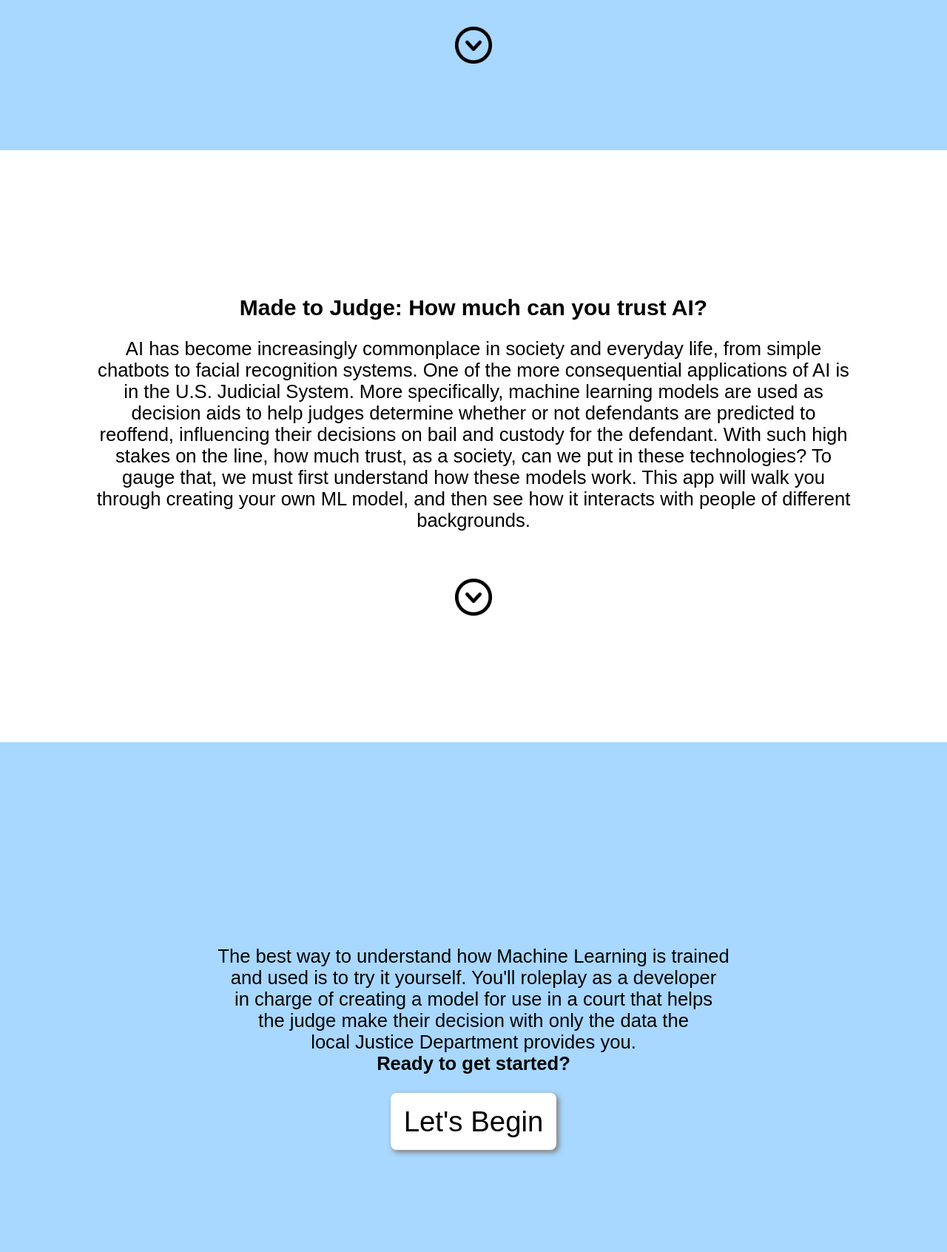
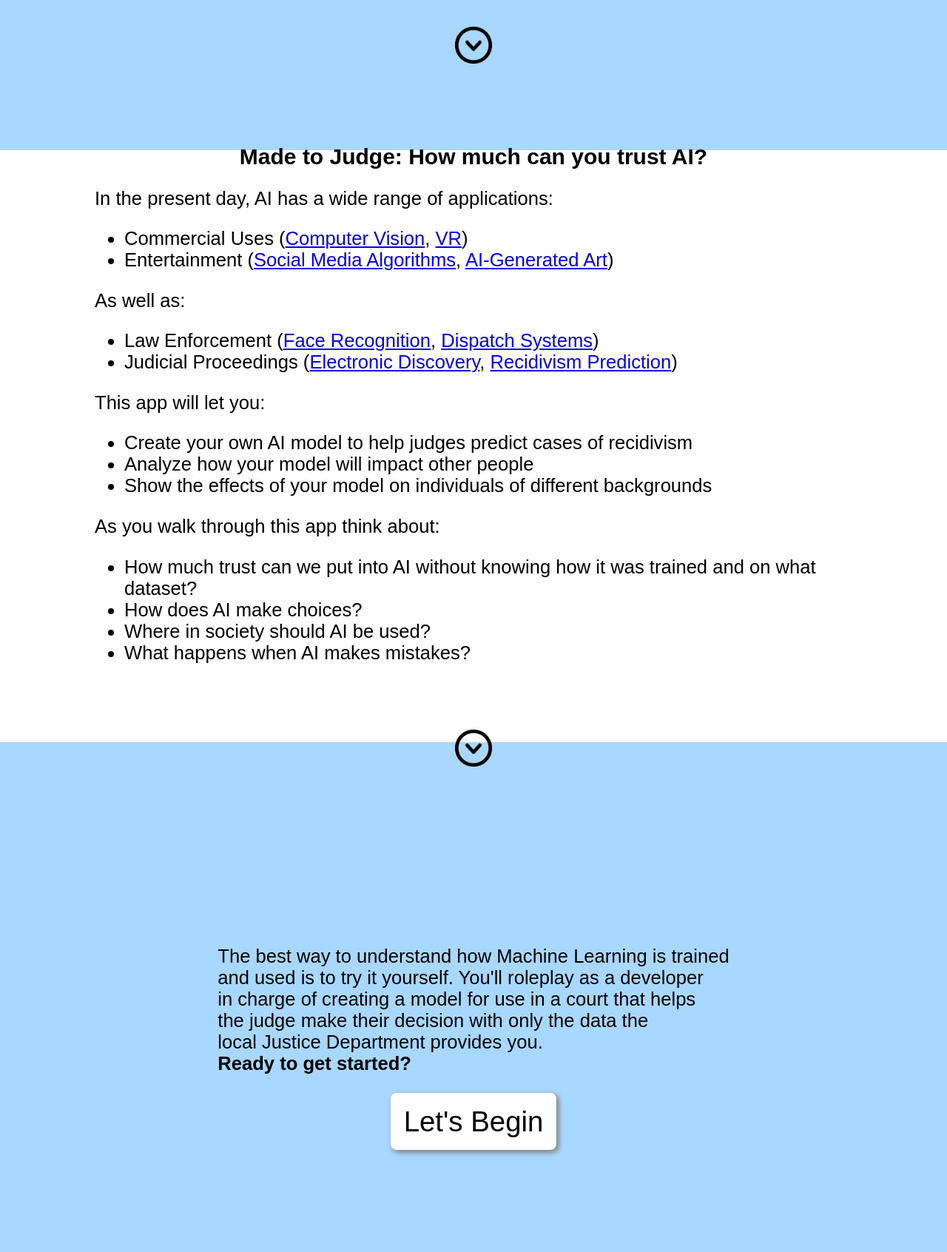
Before and after one commit to rbhushans/ai-interaction-webapp, a Flask app: page / in a window 1280 px wide. Shown: the part 597-2289 px from the top of the page at 74% size. Run offline with Flask 2, Linux system fonts and the light colour scheme.

Commit message:
Redesign intro page

```diff
--- a/app/static/css/style.css
+++ b/app/static/css/style.css
@@ -86,7 +86,7 @@ body {
     font-family: var(--body-font);
     padding-left: 10%;
     padding-right: 10%;
-    text-align: center;
+    text-align: left;
     color: black;
 }
 
--- a/app/templates/index.html
+++ b/app/templates/index.html
@@ -27,14 +27,51 @@
     <div id="home-section-2" class="home-section">
         <h2 id="home-subtitle">Made to Judge: How much can you trust AI?</h2>
         <div class="home-paragraph">
-            AI has become increasingly commonplace in society and everyday life,
-            from simple chatbots to facial recognition systems. One of the more consequential applications
-            of AI is in the U.S. Judicial System. More specifically, machine learning models are
-            used as decision aids to help judges determine whether or not defendants are predicted to reoffend,
-            influencing their decisions on bail and custody for the defendant. With such high stakes on the line,
-            how much trust, as a society, can we put in these technologies? To gauge that, we must first understand
-            how these models work. This app will walk you through creating your own ML model, and then see how it
-            interacts with people of different backgrounds.
+            In the present day, AI has a wide range of applications:
+            <ul>
+                <li>
+                    Commercial Uses (<a href="http://cds.cern.ch/record/400313/files/p21.pdf">Computer Vision</a>, <a href="https://onlinelibrary.wiley.com/doi/abs/10.1002/ajim.23037">VR</a>)
+                </li>
+                <li>
+                    Entertainment (<a href="https://www.researchgate.net/publication/320542489_Profilio_Psychometric_Profiling_to_Boost_Social_Media_Advertising">Social Media Algorithms</a>, <a href="https://www.moma.org/calendar/exhibitions/3863">AI-Generated Art</a>)
+                </li>
+            </ul>
+            As well as:
+            <ul>
+                <li>
+                    Law Enforcement (<a href="https://electronics.howstuffworks.com/gadgets/high-tech-gadgets/facial-recognition.htm">Face Recognition</a>, <a href="https://iaedjournal.org/i-dispatcher/">Dispatch Systems</a>)
+                </li>
+                <li>
+                    Judicial Proceedings (<a href="https://www.ft.com/content/fef40df0-4a6a-11e9-bde6-79eaea5acb64">Electronic Discovery</a>, <a href="https://www.propublica.org/article/how-we-analyzed-the-compas-recidivism-algorithm">Recidivism Prediction</a>)
+                </li>
+            </ul>
+            This app will let you:
+            <ul>
+                <li>
+                    Create your own AI model to help judges predict cases of recidivism
+                </li>
+                <li>
+                    Analyze how your model will impact other people
+                </li>
+                <li>
+                    Show the effects of your model on individuals of different backgrounds
+                </li>
+            </ul>
+            As you walk through this app think about:
+            <ul>
+                <li>
+                    How much trust can we put into AI without knowing how it was trained and on what dataset?
+                </li>
+                <li>
+                    How does AI make choices?
+                </li>
+                <li>
+                    Where in society should AI be used?
+                </li>
+                <li>
+                    What happens when AI makes mistakes?
+                </li>
+            </ul>
         </div>
         <img src="../static/img/down_arrow.png" class="down-arrow" id="down-arrow-2" width=50 height=50>
     </div>
```
